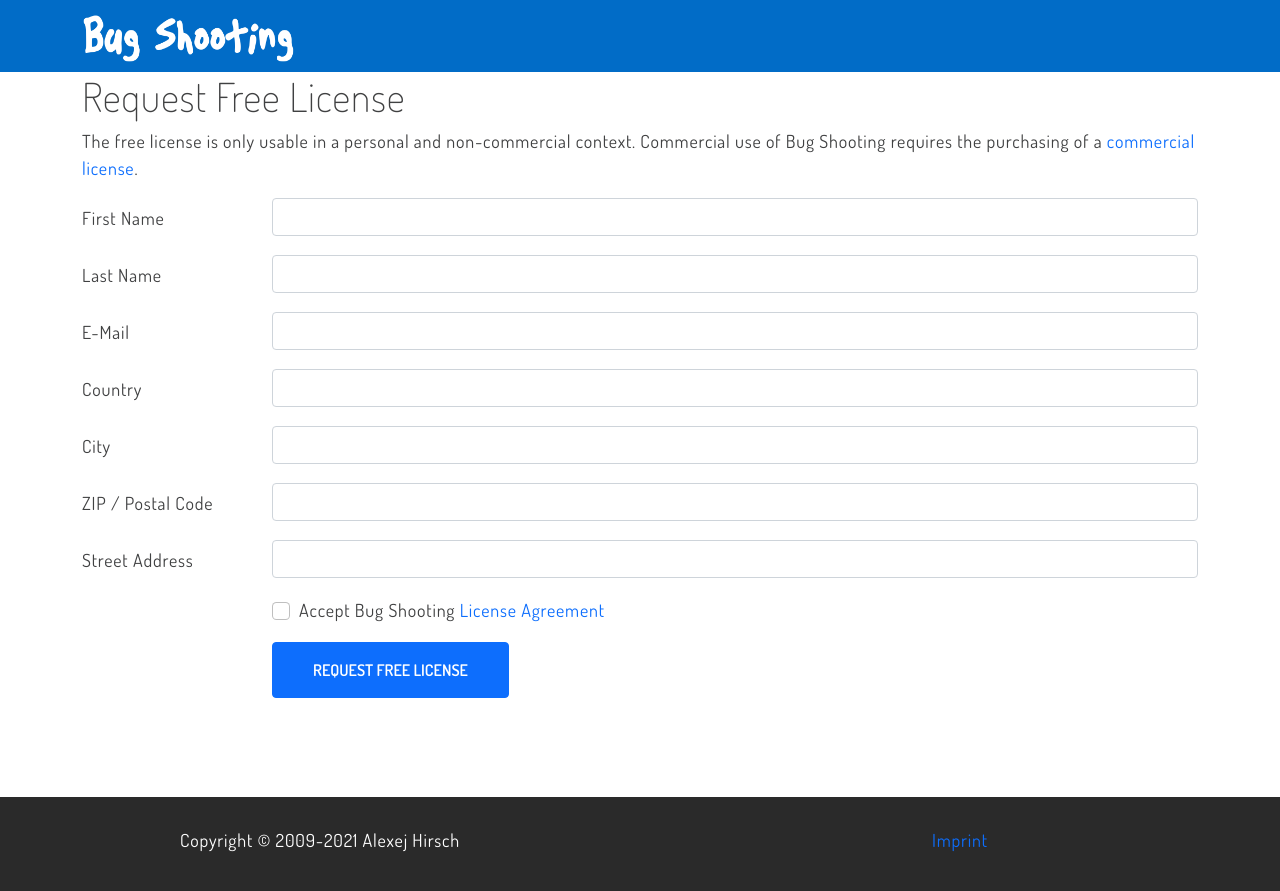
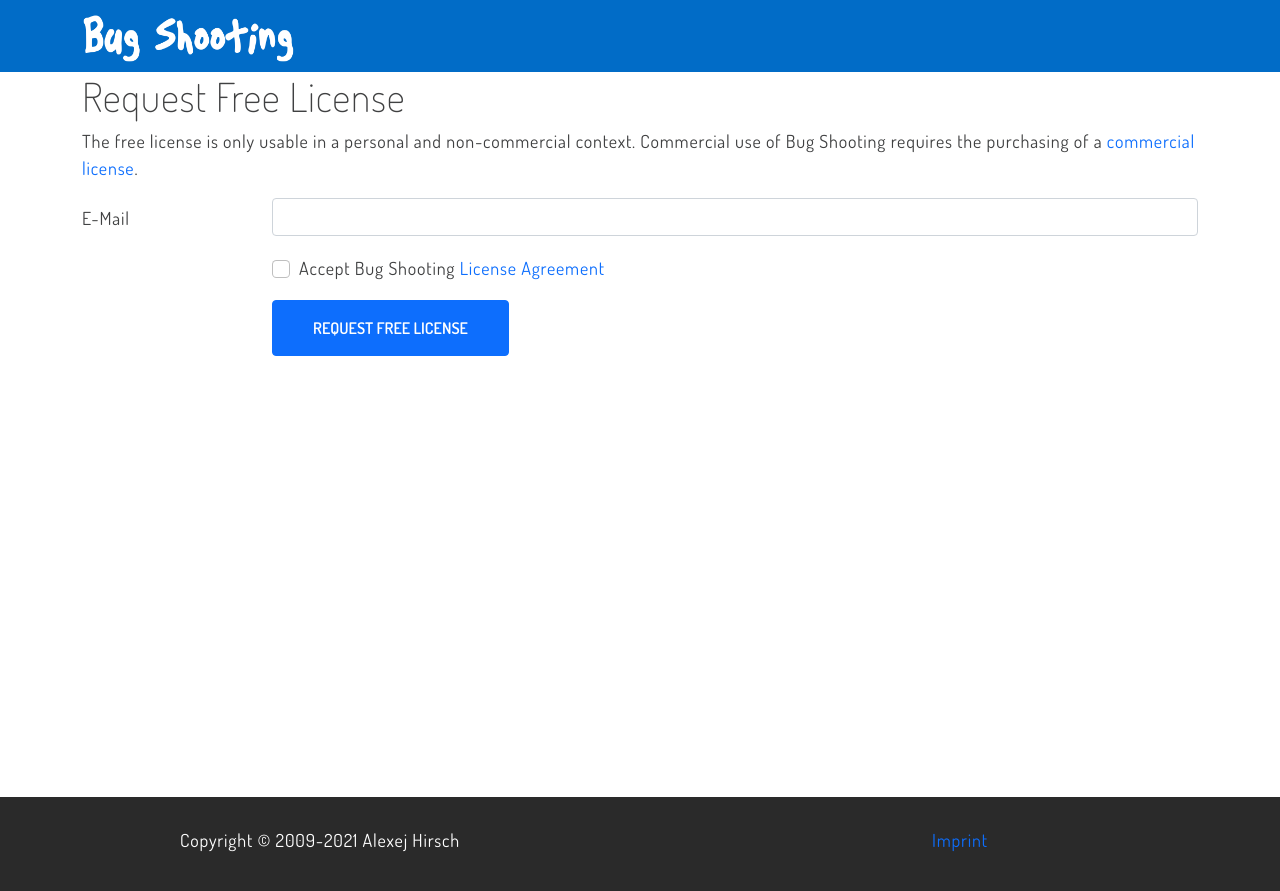
Before and after one commit to BugShooting/BugShooting.Homepage, a Jekyll site: the page built from free.md, in a window 1280 px wide. Shown: the top 891 px of the page. Built offline with Jekyll 4.4.1, drawn with Linux system fonts in a browser that asks for light colours; our own code applies the rules of GitHub Pages for plain Markdown files.

Commit message:
Update free.md

```diff
--- a/free.md
+++ b/free.md
@@ -9,45 +9,9 @@
 
 <form method="POST" action="https://services.bugshooting.com/rest/freelicense">
   <div class="row mb-3">
-    <label for="firstname" class="col-sm-2 col-form-label">First Name</label>
-    <div class="col-sm-10">
-      <input class="form-control" type="text" required name="firstname" maxlength="50" >
-    </div>
-  </div>
-  <div class="row mb-3">
-    <label for="lastname" class="col-sm-2 col-form-label">Last Name</label>
-    <div class="col-sm-10">
-      <input class="form-control" type="text" required name="lastname" maxlength="50">
-    </div>
-  </div>
-  <div class="row mb-3">
     <label for="email" class="col-sm-2 col-form-label">E-Mail</label>
     <div class="col-sm-10">
       <input class="form-control" type="email" required name="email" maxlength="100">
-    </div>
-  </div>
-  <div class="row mb-3">
-    <label for="country" class="col-sm-2 col-form-label">Country</label>
-    <div class="col-sm-10">
-      <input class="form-control" type="text" required name="country" maxlength="50">
-    </div>
-  </div>
-  <div class="row mb-3">
-    <label for="city" class="col-sm-2 col-form-label">City</label>
-    <div class="col-sm-10">
-      <input class="form-control" type="text" required name="city" maxlength="100">
-    </div>
-  </div>
-  <div class="row mb-3">
-    <label for="zip" class="col-sm-2 col-form-label">ZIP / Postal Code</label>
-    <div class="col-sm-10">
-      <input class="form-control" type="text" required name="zip" maxlength="20">
-    </div>
-  </div>
-  <div class="row mb-3">
-    <label for="street" class="col-sm-2 col-form-label">Street Address</label>
-    <div class="col-sm-10">
-      <input class="form-control" type="text" required name="street" maxlength="100">
     </div>
   </div>
   <div class="row mb-3">
```
